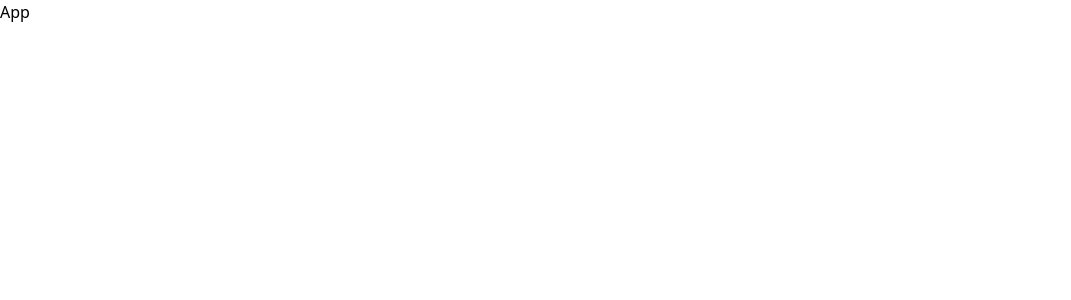
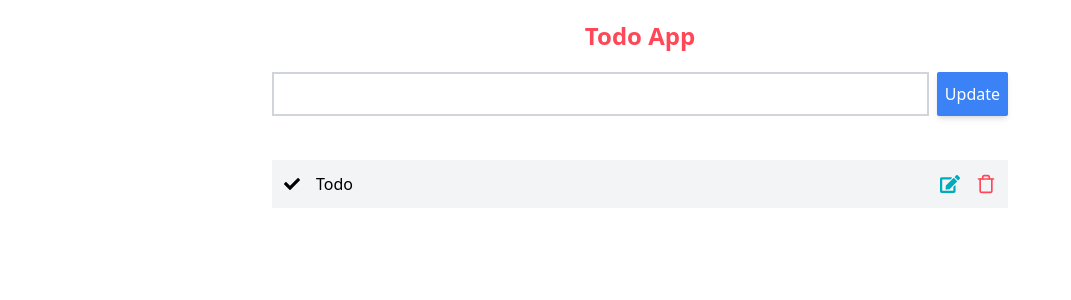
Before and after one commit to baskar07/Todo-App, a React (Create React App) app in the folder client/: page / in a window 1280 px wide. Shown: the top 300 px of the page, without its empty margins (0-1071 px from the left). Built offline with nearby package versions, Linux system fonts and the light colour scheme.

Commit message:
create components

```diff
--- a/client/src/App.js
+++ b/client/src/App.js
@@ -1,8 +1,11 @@
 import React from 'react'
+import HomePage from './components/HomePage';
 
 const App = () => {
   return (
-    <div>App</div>
+    <>
+      <HomePage />
+    </>
   )
 }
 
--- /dev/null
+++ b/client/src/components/HomePage.jsx
@@ -0,0 +1,36 @@
+import React from 'react'
+import TodoList from './TodoList';
+
+const HomePage = () => {
+  return (
+    <>
+
+        <div>
+            <div className="max-w-3xl mx-auto  my-5 flex flex-col justify-center items-center">
+                <h1 className="text-2xl font-semibold text-center text-[#ff4757] mb-2 ">Todo App</h1>
+
+                <div className="w-full px-4 mt-3 mb-7">
+                    {/* <p className='text-center mb-2 text-[#ff4757]'>Todo Error.</p> */}
+                    {/* <p className='text-center text-[#287e5a]'>Todo Success.</p> */}
+
+                    <form className="flex gap-x-2">
+                        <input type="text" className='outline-none border-2 border-gray-300 w-full p-2' />
+                        <button className='bg-blue-500 text-white p-2 rounded-sm shadow-md transition-all duration-100'>
+                            Update
+                        </button>
+                    </form>
+                </div>
+
+                <TodoList />
+
+            </div>
+
+
+        </div>
+
+
+    </>
+  )
+}
+
+export default HomePage;
--- /dev/null
+++ b/client/src/components/TodoList.jsx
@@ -0,0 +1,29 @@
+import React from 'react';
+import { FaEdit, FaCheck } from 'react-icons/fa';
+import { FiTrash } from 'react-icons/fi';
+
+const TodoList = () => {
+  return (
+    <div className='w-full px-4 flex flex-col items-center mt-4' >
+        <div className="bg-gray-100 flex items-center gap-x-4 p-3 w-full">
+
+            <FaCheck />
+
+            <p className="flex-1 cursor-pointer">
+                <span className=''>Todo</span>
+            </p>
+
+            <button>
+                <FaEdit className='h-5 w-auto' color='#00abbd'/>
+            </button>
+
+            <button>
+                <FiTrash className='h-5 w-auto' color='#ff4757' />
+            </button>
+
+        </div>
+    </div>
+  )
+}
+
+export default TodoList
```
